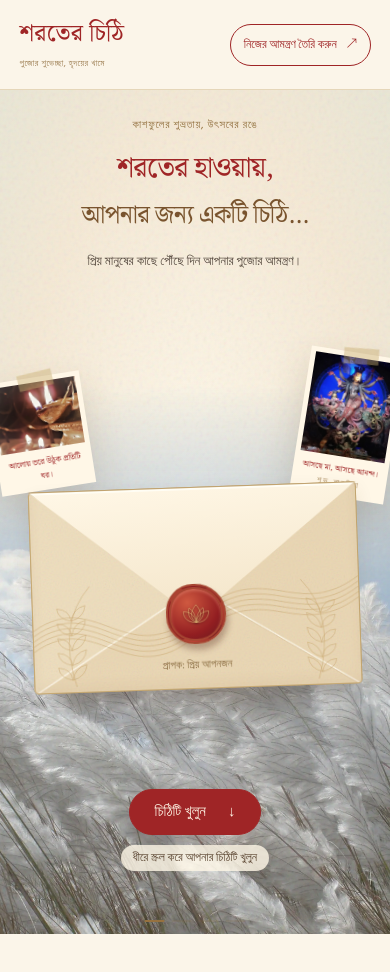
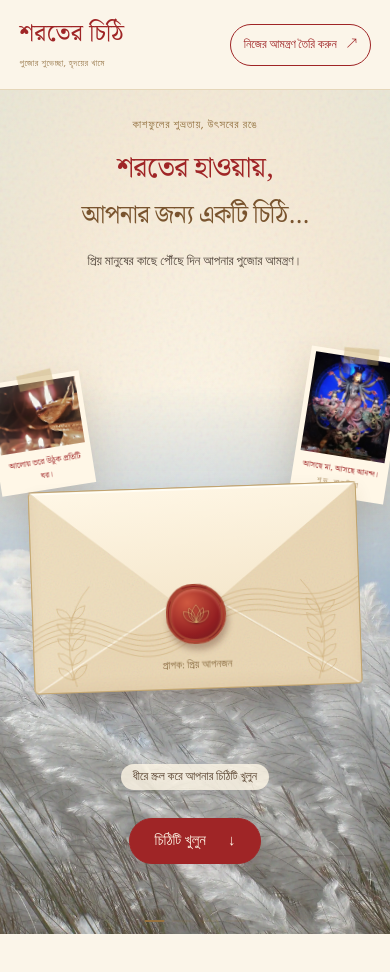
Before and after one commit to DevAnikRoy/Sarod-welcome-idea, a Next.js app: page / in a window 390 px wide. Shown: the top 972 px of the page. Built offline with nearby package versions, Linux system fonts and the light colour scheme.

Commit message:
Keep phone envelope controls clear of the hosting badge

```diff
--- a/app/envelope.css
+++ b/app/envelope.css
@@ -104,3 +104,9 @@
 @media(max-width:374px){.envelope-runway .envelope-wrap{top:56%}.envelope-runway .read-prompt{top:12%}}
 .envelope-runway .replay-button{visibility:hidden}.envelope-runway [data-phase="3"] .replay-button{visibility:visible}@media(orientation:landscape) and (max-height:540px){.envelope-runway .read-prompt{display:none}}
 @media(min-width:768px){.envelope-runway .envelope-wrap{width:min(44vw,450px,60svh);top:56%}.envelope-runway .read-prompt{display:none}}@media(orientation:landscape) and (max-height:540px){.envelope-runway .envelope-wrap{width:64svh;top:55%}}
+/* Keep the site's controls clear of the host's fixed bottom-right badge. */
+.envelope-runway .replay-button{position:absolute;top:-30px;left:50%;transform:translateX(-50%);margin:0;white-space:nowrap}
+.envelope-runway .scene-actions p{transform:translateY(-110px);pointer-events:none}
+@media(max-width:767px){.envelope-runway .scene-actions{bottom:max(34px,env(safe-area-inset-bottom))}}
+@media(max-width:374px){.envelope-runway .envelope-wrap{top:55%}}
+@media(orientation:landscape) and (max-height:540px){.envelope-runway .scene-actions{left:auto;right:25px;width:190px;bottom:86px}}
```
